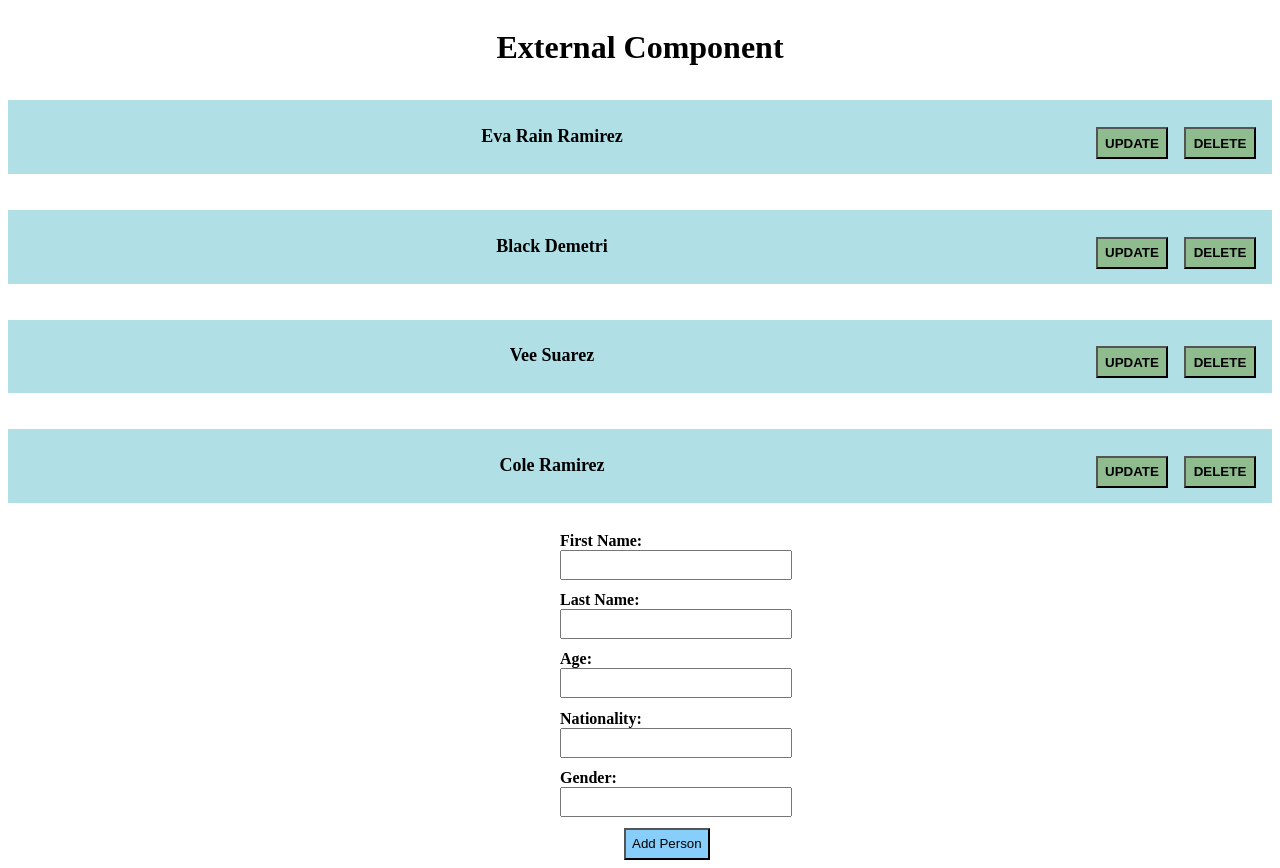
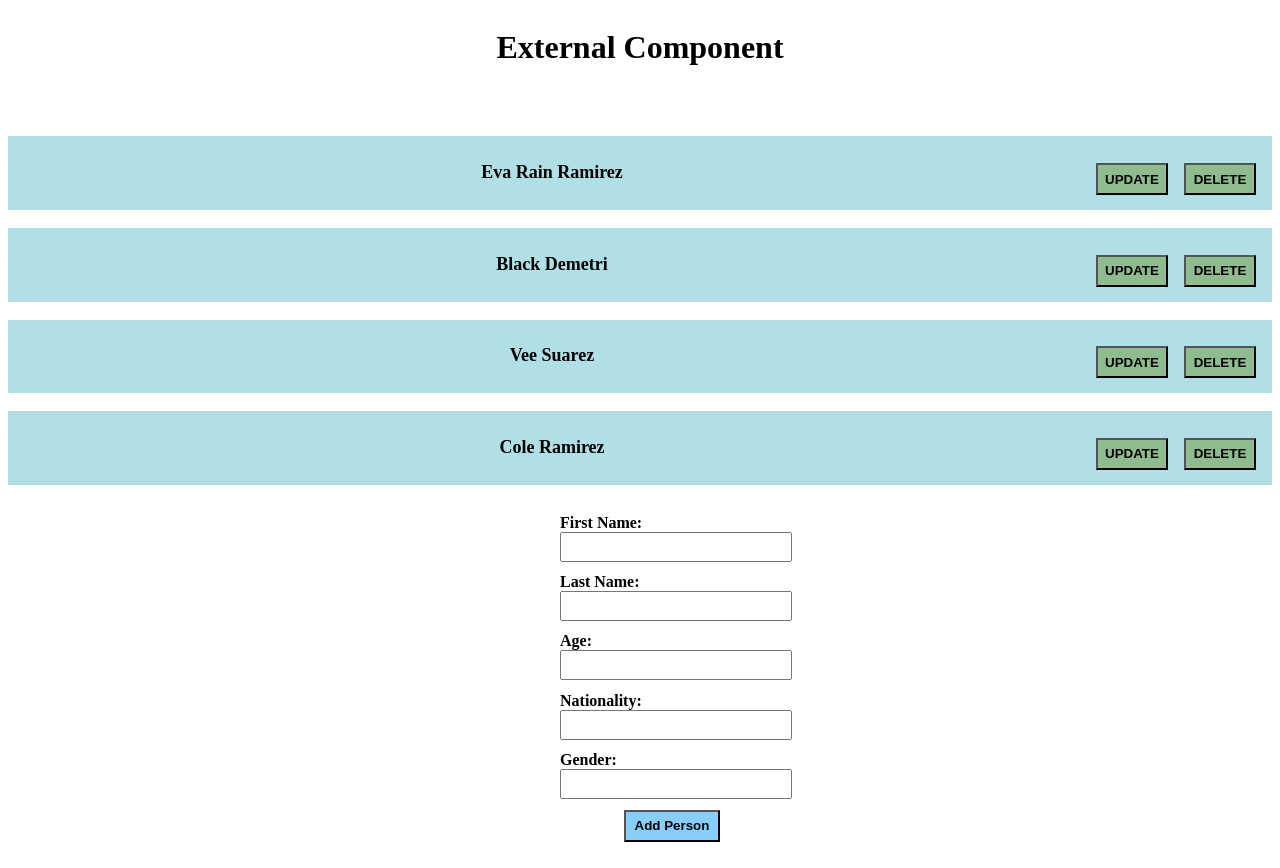
Before and after one commit to Vee-lieve/SpecializationActs, an Angular app: page / in a window 1280 px wide. Built offline with nearby package versions, Linux system fonts and the light colour scheme.

Commit message:
Act 8 Update Forms (to be accomplished)

```diff
--- a/src/app/app.component.css
+++ b/src/app/app.component.css
@@ -36,13 +36,14 @@ label {
 }
 
 input {
-    /* margin-left: 34rem; */
     height: 1.5rem;
     width: 14rem;
 }
 
 button {
-    margin-left: 4rem;
+    float: right;
     height: 2rem;
+    width: 6rem;
+    font-weight: bold;
     background-color: lightskyblue;
 }
--- a/src/app/app.component.html
+++ b/src/app/app.component.html
@@ -52,10 +52,16 @@
  -->
 
  <h1>{{title}}</h1>
- <div *ngFor="let person of persons">
-     <app-external [person]="person" (newPerson)="deleteBtn($event)" (update)="updateBtn($event)"></app-external>
+
+ <app-update *ngIf="isHidden"></app-update>
+ <br><br>
+
+ <div *ngIf="!isHidden">
+    <div *ngFor="let person of persons">
+        <app-external [person]="person" (newPerson)="deleteBtn($event)" (update)="updateBtn($event)"></app-external>
+    </div>
  </div>
- <form *ngIf="!isHidden" [formGroup]="userDetails" (ngSubmit)="addUser()">
+ <form  [formGroup]="userDetails" (ngSubmit)="addUser()">
      <label>
          First Name:
          <input type="text" formControlName="firstName">
@@ -83,6 +89,6 @@
      <button type="submit">Add Person</button>
  </form>
 
- <app-update *ngIf="isHidden"></app-update>
+
 
  <!-- <app-registration></app-registration> -->
--- a/src/app/app.component.ts
+++ b/src/app/app.component.ts
@@ -23,7 +23,7 @@ export class AppComponent {
     nationality: [''],
     gender: ['']
   })
-  isHidden = false;
+  isHidden  = false;
 
   constructor(private fb: FormBuilder) { }
 
@@ -40,7 +40,9 @@ export class AppComponent {
   }
 
   updateBtn() {
+
     this.isHidden = !this.isHidden;
+    console.log(this.isHidden);
   }
 
 
--- a/src/app/app.module.ts
+++ b/src/app/app.module.ts
@@ -1,6 +1,6 @@
 import { BrowserModule } from '@angular/platform-browser';
 import { NgModule } from '@angular/core';
-import { ReactiveFormsModule}  from '@angular/forms';
+import { ReactiveFormsModule, FormsModule}  from '@angular/forms';
 
 import { AppRoutingModule } from './app-routing.module';
 import { AppComponent } from './app.component';
@@ -20,7 +20,8 @@ import { UpdateComponent } from './update/update.component';
   imports: [
     BrowserModule,
     AppRoutingModule,
-    ReactiveFormsModule
+    ReactiveFormsModule,
+    FormsModule
   ],
   providers: [],
   bootstrap: [AppComponent]
--- a/src/app/external/external.component.html
+++ b/src/app/external/external.component.html
@@ -2,7 +2,7 @@
 <div (click)="viewDetails()">
     <p>{{person.firstName}} {{person.lastName}}
         <button (click)="deleteBtn()">DELETE</button>
-        <button (click)="updateBtn()">UPDATE</button>
+        <button (click)="updateBtn(person)">UPDATE</button>
     </p>
 </div>
 
--- a/src/app/external/external.component.ts
+++ b/src/app/external/external.component.ts
@@ -1,4 +1,4 @@
-import { Component, OnInit, Input, Output, EventEmitter} from '@angular/core';
+import { Component, Input, Output, EventEmitter} from '@angular/core';
 import { Person } from '../models';
 
 @Component({
@@ -6,15 +6,13 @@ import { Person } from '../models';
   templateUrl: './external.component.html',
   styleUrls: ['./external.component.css']
 })
-export class ExternalComponent implements OnInit {
+export class ExternalComponent {
   // @Input() name = '';
   @Input() person:Person;
   @Output() newPerson = new EventEmitter();
   @Output() update = new EventEmitter();
-  ngOnInit(): void {
-  }
+
   show = false;
-  ishidden = false;
 
   viewDetails() {
     this.show = !this.show;
@@ -26,7 +24,7 @@ export class ExternalComponent implements OnInit {
     console.log(this.person.firstName)
   }
 
-  updateBtn(item : any) {
-    this.update.emit(item)
+  updateBtn(person) {
+    this.update.emit(person)
   }
 }
--- a/src/app/update/update.component.css
+++ b/src/app/update/update.component.css
@@ -0,0 +1,27 @@
+:host {
+    display: flex;
+    flex-direction: column;
+    margin: auto;
+}
+
+label {
+    display: block;
+    width: 10rem;
+    margin: 0.7rem 0;
+    font-weight: bold;
+}
+
+input {
+    height: 1.5rem;
+    width: 14rem;
+}
+
+button {
+    float: right;
+    margin-left: 0.5rem;
+    height: 2rem;
+    width: 4rem;
+    font-weight: bold;
+    /* font-size: 15px; */
+    background-color: lightskyblue;
+}
--- a/src/app/update/update.component.html
+++ b/src/app/update/update.component.html
@@ -1 +1,32 @@
-<p>update works!</p>
+<div class="container">
+    <form #updateForm="ngForm">
+        <div class="form-group">
+            <label>
+                First Name:
+                <input type="text">
+            </label>
+
+            <label>
+                Last Name:
+                <input type="text">
+            </label>
+
+            <label>
+                Age:
+                <input type="text">
+            </label>
+
+             <label>
+                Nationality:
+                <input type="text">
+            </label>
+
+            <label>
+                Gender:
+                <input type="text">
+            </label>
+            <button>Save</button>
+            <button>Cancel</button>
+        </div>
+    </form>
+</div>
--- a/src/app/update/update.component.ts
+++ b/src/app/update/update.component.ts
@@ -1,4 +1,4 @@
-import { Component, OnInit } from '@angular/core';
+import { Component, OnInit,Input,Output,EventEmitter } from '@angular/core';
 
 @Component({
   selector: 'app-update',
@@ -6,6 +6,7 @@ import { Component, OnInit } from '@angular/core';
   styleUrls: ['./update.component.css']
 })
 export class UpdateComponent implements OnInit {
+  @Output() updatedPerson = new EventEmitter;
 
   constructor() { }
 
```
